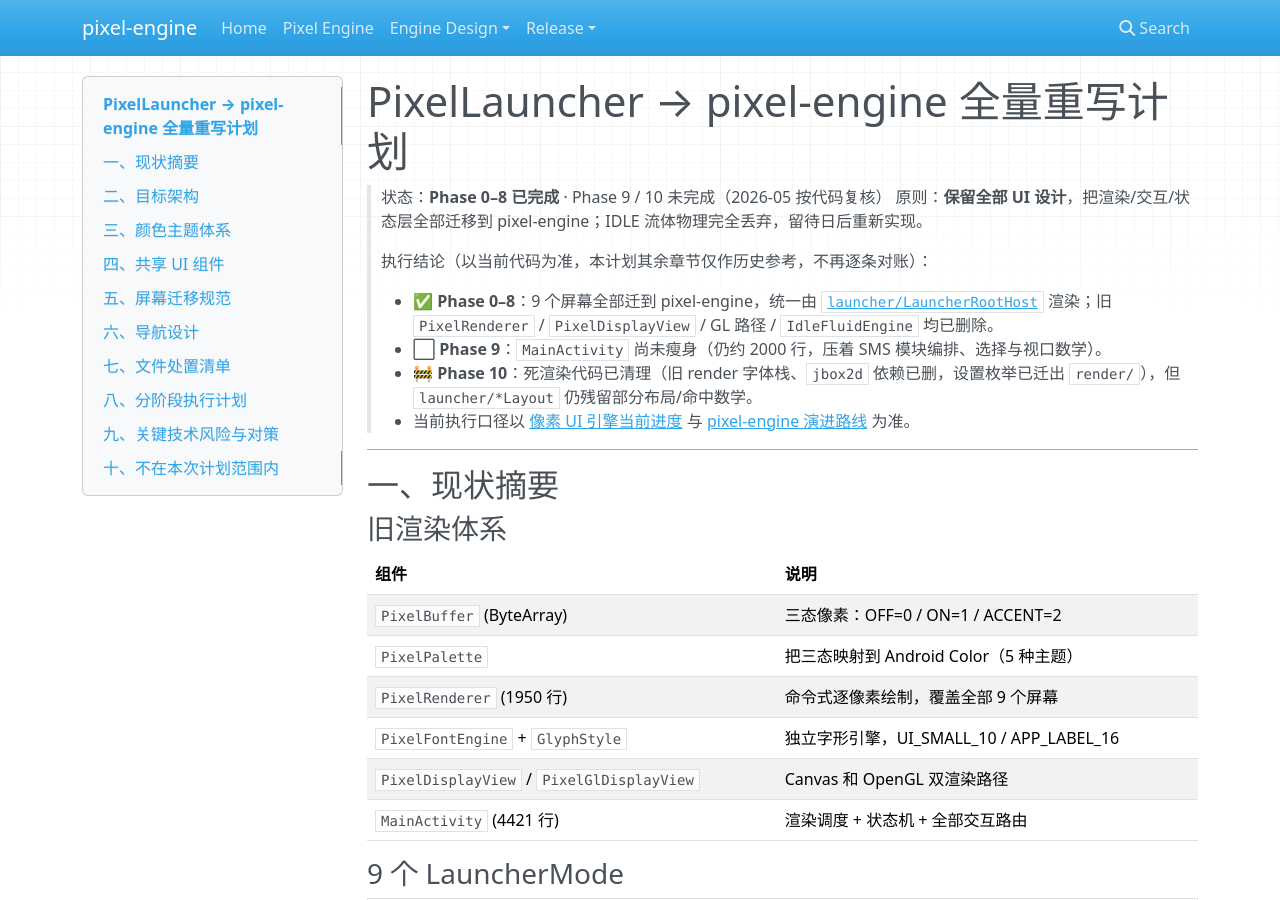
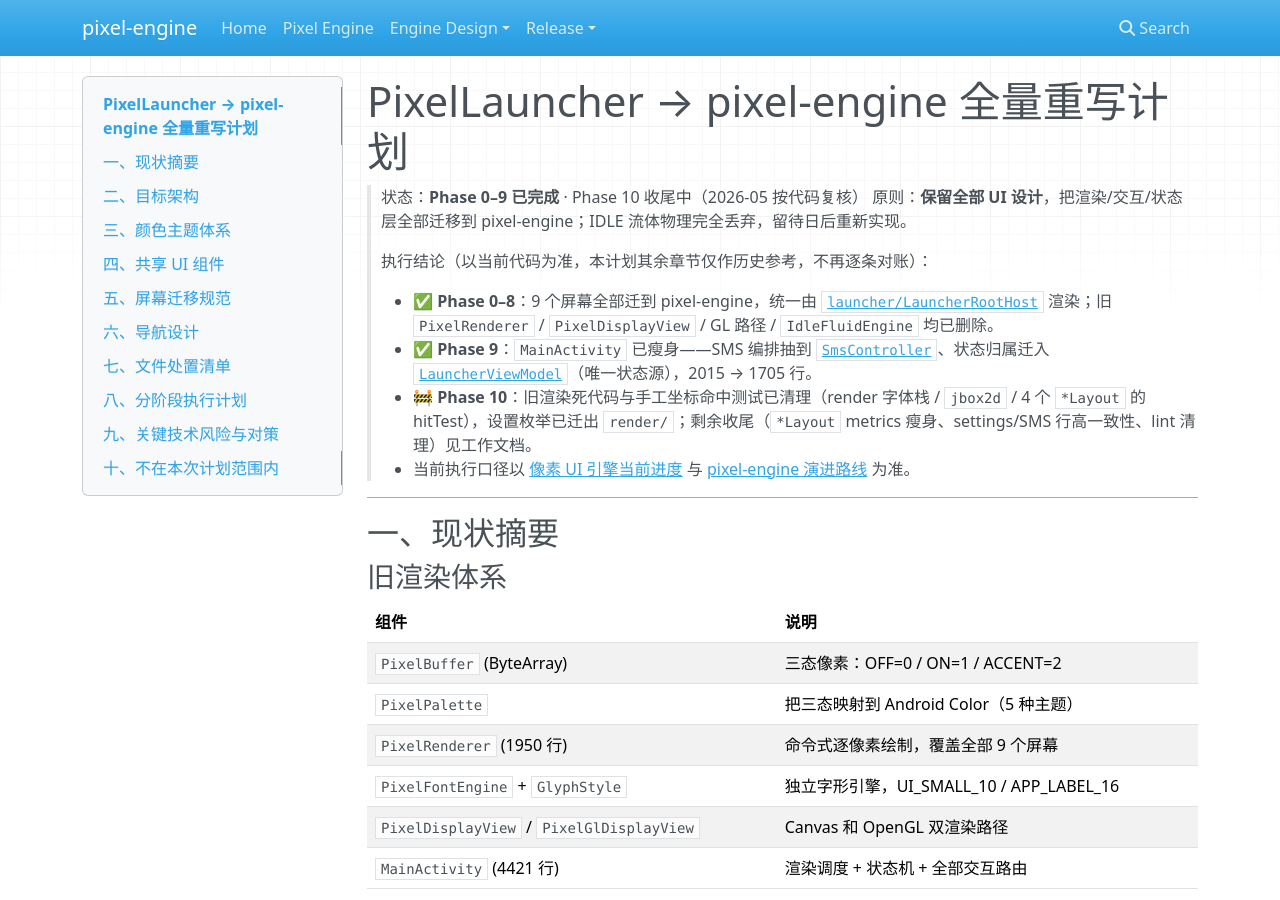
Before and after one commit to Xiang-4422/PixelLauncher, an MkDocs documentation site: the page built from docs/rewrite-plan.md, in a window 1280 px wide and 900 px high. Built offline with MkDocs 1.6.1, drawn with Linux system fonts in a browser that asks for light colours; nearby versions of some CDN libraries.

Commit message:
docs：刷新 README + 重写计划 after the ViewModel/抽屉/T5 changes
The earlier truth-up (44fd5d4) predated several architecture changes made since:
LauncherViewModel became the single source of truth (MainActivity.state now
delegates to it), the drawer got its own DrawerScreen, MainActivity was slimmed
(SmsController extraction), and the *Layout files' manual hit-testing was
removed.

- README §2: state source is now LauncherState held by the ViewModel, projected
  to LauncherUiState at render time (not a UiState the ViewModel aggregates, and
  rendering is explicit rather than 'subscribe to the flow')
- README §3: ViewModel description; add DrawerScreen to the ui/ core files
- README §4 Drawer: point at DrawerScreen + DrawerListGeometry; drop the stale
  TextListSupport 'list base' line
- README §11: drop 'MainActivity slimming not done'; reframe the current line to
  app finishing + release prep
- rewrite-plan banner: Phase 9 done (SmsController + ViewModel), Phase 10 in
  wrap-up

Verified: all new links resolve, no stale deleted-class references, mkdocs
build --strict passes.

Co-Authored-By: Claude Opus 4.8 <noreply@anthropic.com>

```diff
--- a/docs/rewrite-plan.md
+++ b/docs/rewrite-plan.md
@@ -1,13 +1,13 @@
 # PixelLauncher → pixel-engine 全量重写计划
 
-> 状态：**Phase 0–8 已完成** · Phase 9 / 10 未完成（2026-05 按代码复核）
+> 状态：**Phase 0–9 已完成** · Phase 10 收尾中（2026-05 按代码复核）
 > 原则：**保留全部 UI 设计**，把渲染/交互/状态层全部迁移到 pixel-engine；IDLE 流体物理完全丢弃，留待日后重新实现。
 >
 > 执行结论（以当前代码为准，本计划其余章节仅作历史参考，不再逐条对账）：
 >
 > - ✅ **Phase 0–8**：9 个屏幕全部迁到 pixel-engine，统一由 [`launcher/LauncherRootHost`](../app/src/main/kotlin/com/purride/pixellauncherv2/launcher/LauncherRootHost.kt) 渲染；旧 `PixelRenderer` / `PixelDisplayView` / GL 路径 / `IdleFluidEngine` 均已删除。
-> - ⬜ **Phase 9**：`MainActivity` 尚未瘦身（仍约 2000 行，压着 SMS 模块编排、选择与视口数学）。
-> - 🚧 **Phase 10**：死渲染代码已清理（旧 render 字体栈、`jbox2d` 依赖已删，设置枚举已迁出 `render/`），但 `launcher/*Layout` 仍残留部分布局/命中数学。
+> - ✅ **Phase 9**：`MainActivity` 已瘦身——SMS 编排抽到 [`SmsController`](../app/src/main/kotlin/com/purride/pixellauncherv2/app/SmsController.kt)、状态归属迁入 [`LauncherViewModel`](../app/src/main/kotlin/com/purride/pixellauncherv2/viewmodel/LauncherViewModel.kt)（唯一状态源），2015 → 1705 行。
+> - 🚧 **Phase 10**：旧渲染死代码与手工坐标命中测试已清理（render 字体栈 / `jbox2d` / 4 个 `*Layout` 的 hitTest），设置枚举已迁出 `render/`；剩余收尾（`*Layout` metrics 瘦身、settings/SMS 行高一致性、lint 清理）见工作文档。
 > - 当前执行口径以 [像素 UI 引擎当前进度](design/engine/像素UI引擎当前进度.md) 与 [pixel-engine 演进路线](../pixel-engine/docs/演进规划/演进路线.md) 为准。
 
 ---
```
Also changed, not shown: README.md (+8 -9 lines).
